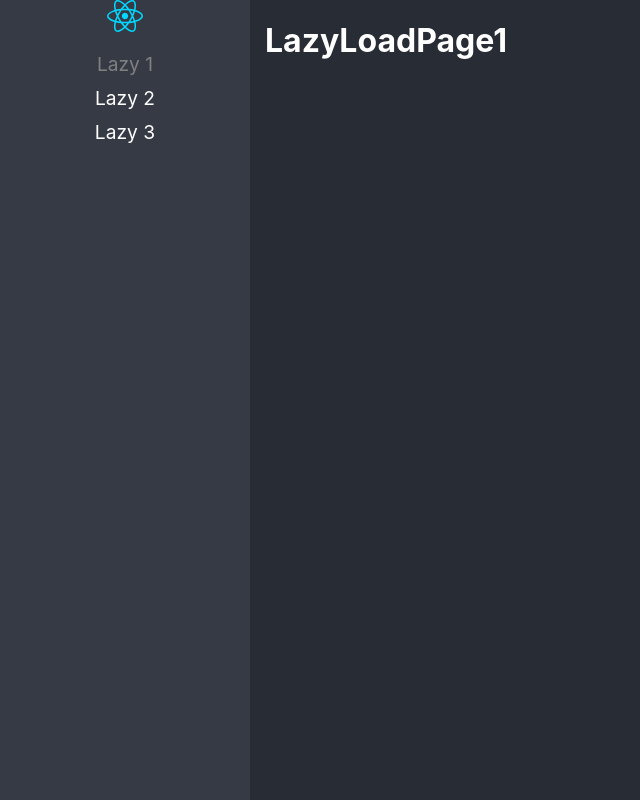
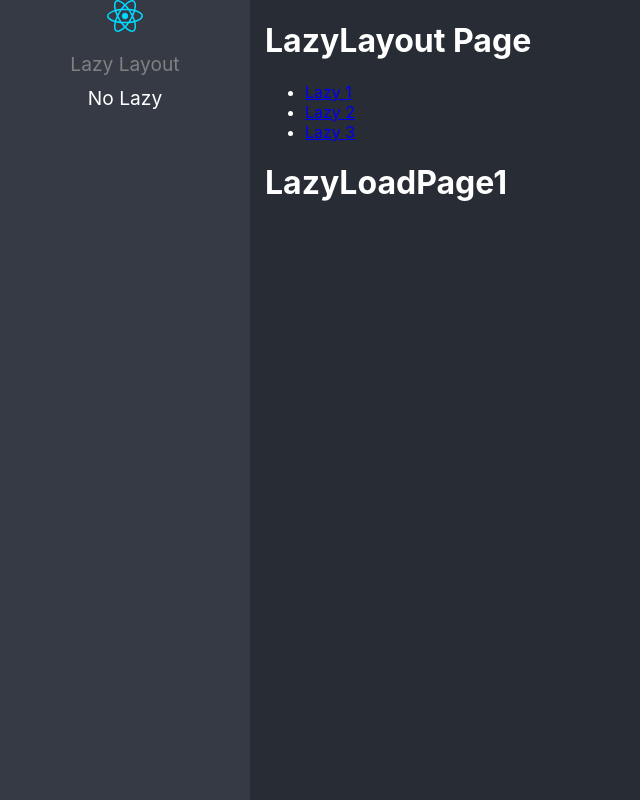
Before and after one commit to Darwin073100/init-project-typescript, a React (Vite) app: page /lazyload/lazy1 in a window 1280 px wide. Before the commit this address led to /lazy1. Shown: the whole page, without its empty margins (0-640 px from the left). Built offline with nearby package versions, Linux system fonts and the light colour scheme.

Commit message:
finish nested router

```diff
--- /dev/null
+++ b/src/01-lazyload/pages/NoLazy.tsx
@@ -0,0 +1,7 @@
+export const NoLazy = () => {
+  return (
+    <div>NoLazy Component</div>
+  )
+}
+
+export default NoLazy;
--- /dev/null
+++ b/src/layout/LazyLayout.tsx
@@ -0,0 +1,23 @@
+import { Navigate, NavLink, Route, Routes } from "react-router-dom";
+import { LazyLoadPage1, LazyLoadPage2, LazyLoadPage3 } from "../01-lazyload/pages";
+
+export const LazyLayout = () => {
+  return (
+    <div>
+      <h1>LazyLayout Page</h1>
+      <ul>
+        <li><NavLink to='lazy1'>Lazy 1</NavLink></li>
+        <li><NavLink to='lazy2'>Lazy 2</NavLink></li>
+        <li><NavLink to='lazy3'>Lazy 3</NavLink></li>
+      </ul>
+      <Routes>
+        <Route path='lazy1' element={ <LazyLoadPage1 />} />
+        <Route path='lazy2' element={ <LazyLoadPage2 />} />
+        <Route path='lazy3' element={ <LazyLoadPage3 />} />
+        <Route path='*' element={ <Navigate to= 'lazy1' replace/>} />
+      </Routes>
+    </div>
+  )
+}
+
+export default LazyLayout;
--- a/src/routes/routes.ts
+++ b/src/routes/routes.ts
@@ -1,4 +1,5 @@
 import { lazy, LazyExoticComponent } from "react";
+import NoLazy from "../01-lazyload/pages/NoLazy";
 
 type JSXComponent = ()=> JSX.Element;
 
@@ -9,27 +10,20 @@ interface Route{
     Component: JSXComponent | LazyExoticComponent<JSXComponent>
 }
 
-const lazy2 = lazy(()=> import(/*"LazyPage1.chunk"*/'../01-lazyload/pages/LazyLoadPage2'));
-const lazy3 = lazy(()=> import(/*"LazyPage2.chunk"*/'../01-lazyload/pages/LazyLoadPage3'));
-const lazy1 = lazy(()=> import(/*"LazyPage3.chunk"*/'../01-lazyload/pages/LazyLoadPage1'));
+const lazyLayout = lazy(()=> import(/*"LazyPage1.chunk"*/'../layout/LazyLayout'));
+
 
 export const routes:Route[] = [
     {
-        to: '/lazy1',
-        path: 'lazy1',
-        Component: lazy1,
-        name: 'Lazy 1'
+        to: '/lazyload/',
+        path: '/lazyload/*',
+        Component: lazyLayout,
+        name: 'Lazy Layout'
     },
     {
-        to: '/lazy2',
-        path: 'lazy2',
-        Component: lazy2,
-        name: 'Lazy 2'
+        to: '/no-lazy',
+        path: 'no-lazy',
+        Component: NoLazy,
+        name: 'No Lazy'
     },
-    {
-        to: '/lazy3',
-        path: 'lazy3',
-        Component: lazy3,
-        name: 'Lazy 3'
-    }
 ];
```
